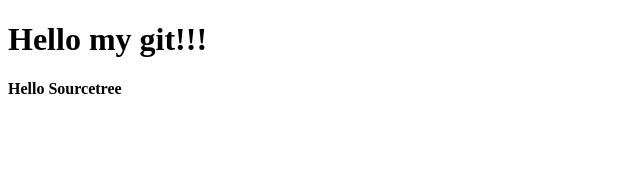
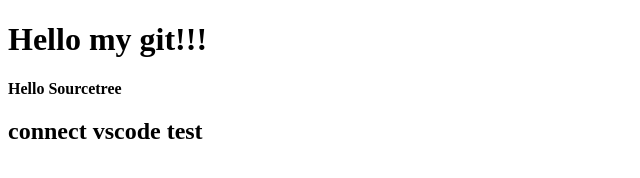
Before and after one commit to xaveong/xaveong, a plain HTML site: page index.html in a window 1280 px wide. Shown: the whole page, without its empty margins (0-640 px from the left). Drawn offline with Linux system fonts and the light colour scheme.

Commit message:
connect vscode

```diff
--- a/index.html
+++ b/index.html
@@ -8,5 +8,6 @@
 <body>
     <h1>Hello my git!!!</h1>
     <strong>Hello Sourcetree</strong>
+    <h2>connect vscode test</h2>
 </body>
 </html>
```
